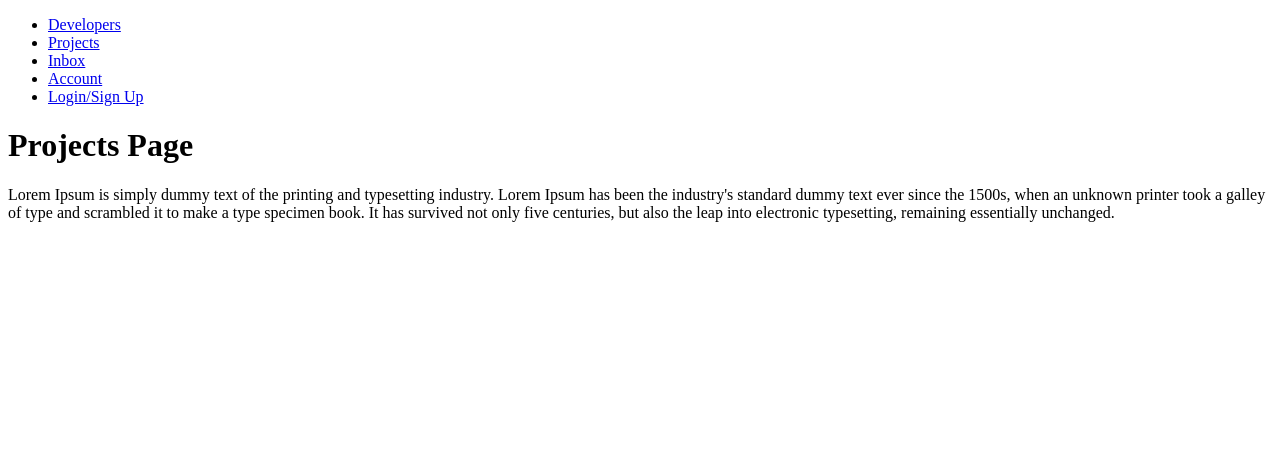
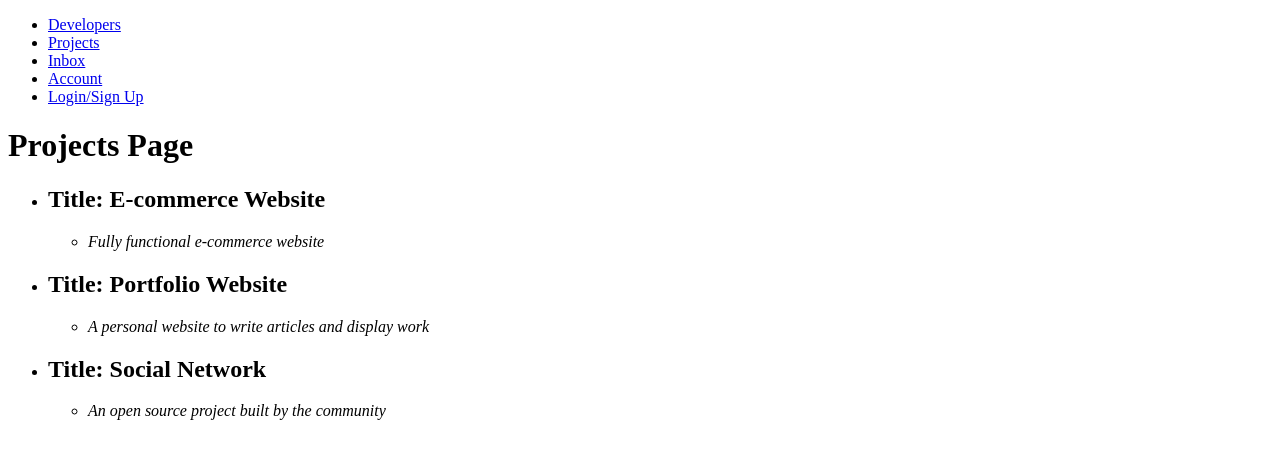
Before and after one commit to Rvkt/DevSearch, a Django app: page / in a window 1280 px wide. Shown: the top 459 px of the page. Run offline with Django 3.2, Linux system fonts and the light colour scheme.

Commit message:
Rendering the projectsList into the projects.html

```diff
--- a/projects/templates/projects/projects.html
+++ b/projects/templates/projects/projects.html
@@ -1,11 +1,13 @@
 {% extends 'main.html' %} {% block content %}
 
 <h1>Projects Page</h1>
-<p>
-    Lorem Ipsum is simply dummy text of the printing and typesetting industry. Lorem Ipsum has been the industry's
-    standard dummy text ever since the 1500s, when an unknown printer took a galley of type and scrambled it to make a
-    type specimen book. It has survived not only five centuries, but also the leap into electronic typesetting,
-    remaining essentially unchanged.
-</p>
+<ul>
+    {% for project in projects %}
+    <li><h2>Title: {{ project.title }}</h2></li>
+    <ul>
+        <li><i>{{ project.description }}</i></li>
+    </ul>
+    {% endfor %}
+</ul>
 
 {% endblock content %}
--- a/projects/views.py
+++ b/projects/views.py
@@ -2,8 +2,28 @@ from django.shortcuts import render
 from django.http import HttpResponse
 
 
+projectsList = [
+    {
+        'id': '1',
+        'title': 'E-commerce Website',
+        'description': 'Fully functional e-commerce website'
+    },
+    {
+        'id': '2',
+        'title': 'Portfolio Website',
+        'description': 'A personal website to write articles and display work'
+    },
+    {
+        'id': '3',
+        'title': 'Social Network',
+        'description': 'An open source project built by the community'
+    }
+]
+
+
 def projects(request):
-    return render(request, 'projects/projects.html')
+    context = {'projects': projectsList}
+    return render(request, 'projects/projects.html', context)
 
 
 def project(request, pk):
```
